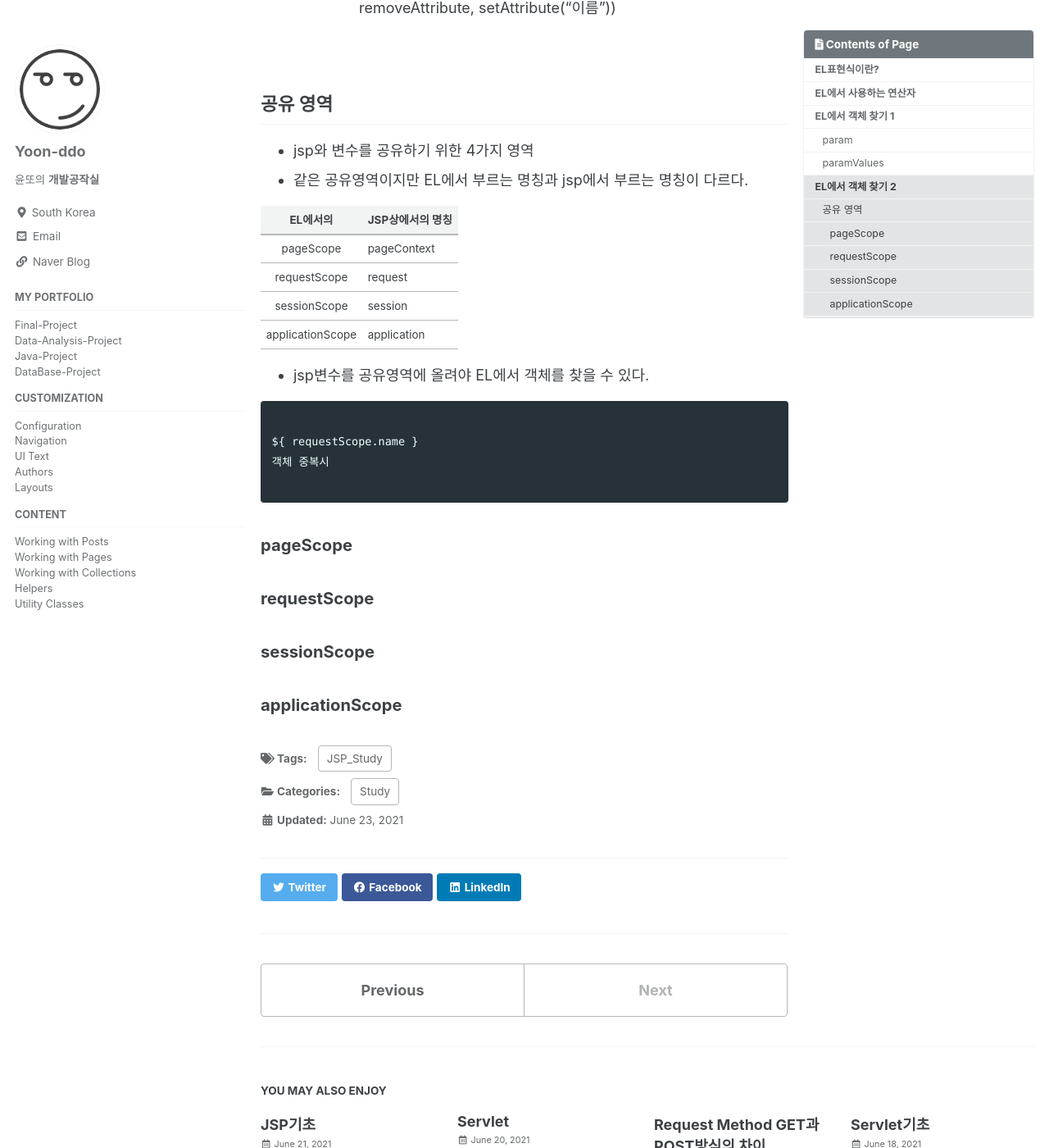
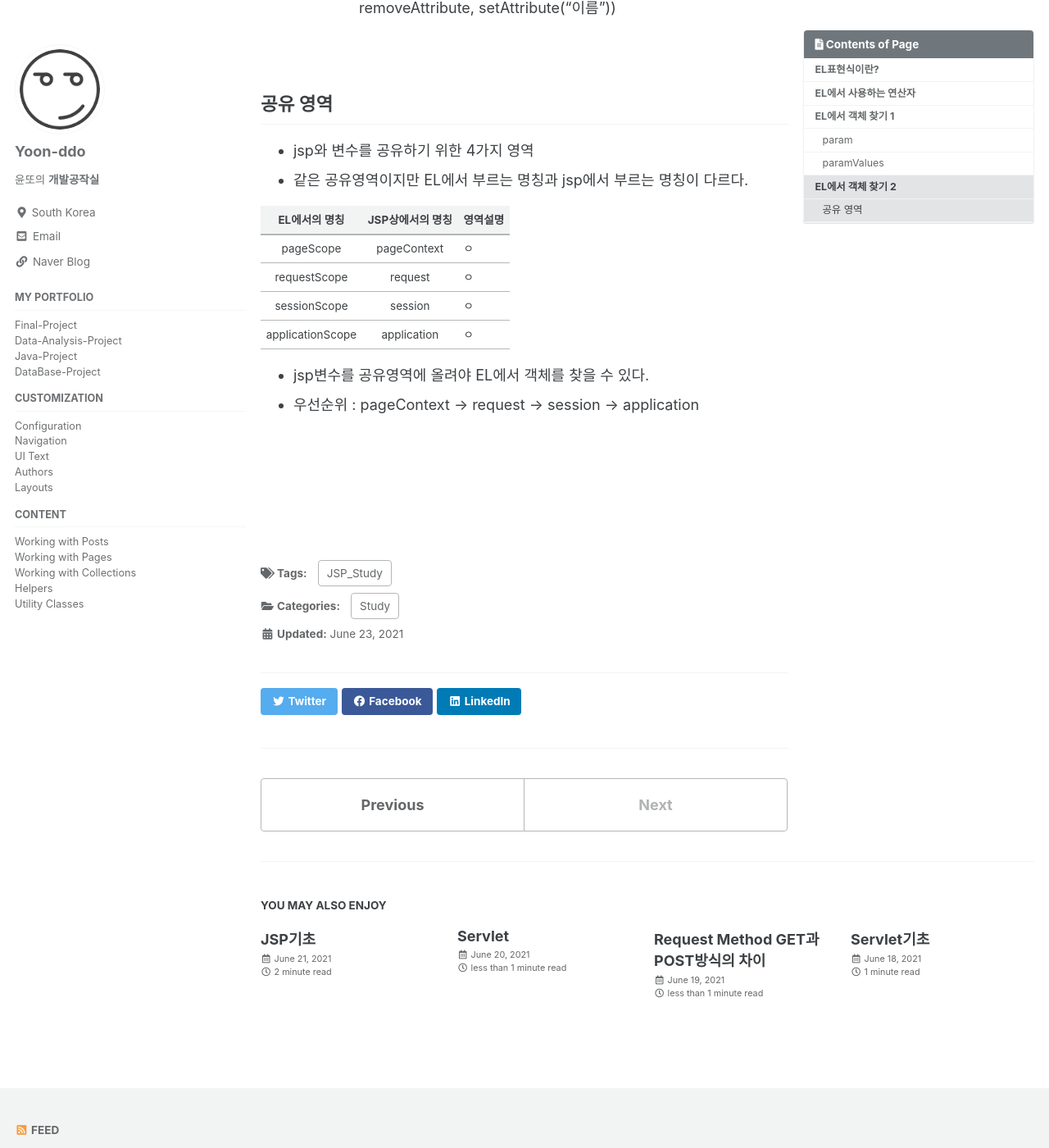
Before and after one commit to Yoon-ddo/Yoon-ddo.github.io, a Jekyll site: the page built from _posts/2021-06-23-JSP의 EL표현식.md, in a window 1280 px wide and 1400 px high, scrolled down 2798 px. Shown: the whole window at 82% size. Built offline with Jekyll 4.4.1, drawn with Linux system fonts in a browser that asks for light colours; cached includes are drawn as plain includes.

Commit message:
Update 2021-06-23-JSP의 EL표현식.md

```diff
--- a/_posts/2021-06-23-JSP의 EL표현식.md
+++ b/_posts/2021-06-23-JSP의 EL표현식.md
@@ -96,22 +96,15 @@ el-hobby : ${ paramValues.hobby[0] }, ${ paramValues.hobby[1] }
 * 같은 공유영역이지만 EL에서 부르는 명칭과 jsp에서 부르는 명칭이 다르다.
 
 
-| EL에서의  | JSP상에서의 명칭 |
-|:---:|---|
-| pageScope | pageContext |
-| requestScope | request |
-| sessionScope | session |
-| applicationScope | application |
+| EL에서의 명칭  | JSP상에서의 명칭 | 영역설명 |
+|:---:|:---:|
+| pageScope | pageContext | ㅇ |
+| requestScope | request | ㅇ |
+| sessionScope | session | ㅇ |
+| applicationScope | application | ㅇ |
 
 * jsp변수를 공유영역에 올려야 EL에서 객체를 찾을 수 있다.
+* 우선순위  : pageContext -> request -> session -> application
 
-~~~html
 
-${ requestScope.name }
-객체 중복시
-
-~~~
-### pageScope
-### requestScope
-### sessionScope
-### applicationScope
+<br><br><br><br>
```
